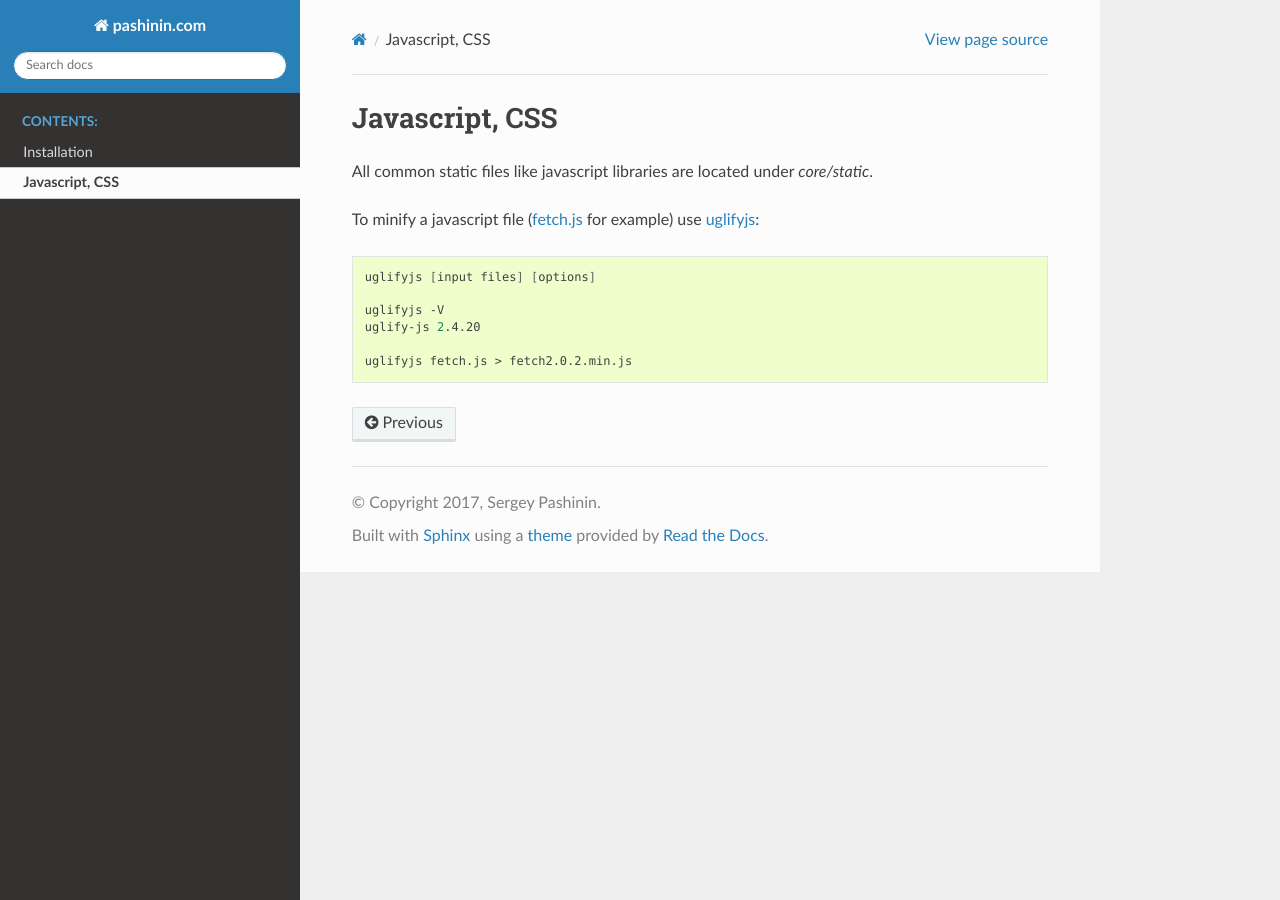
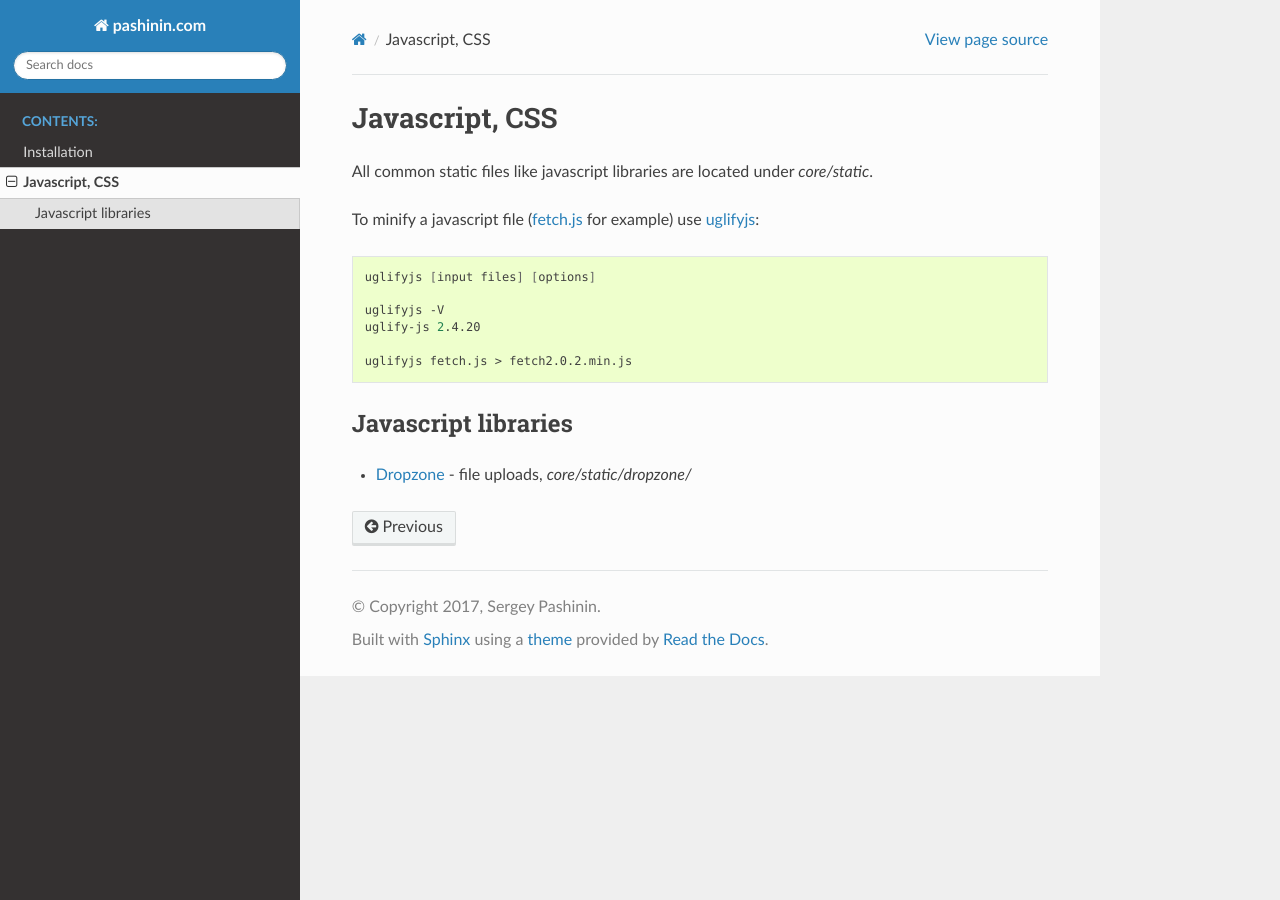
Before and after one commit to keyeMyria/api, a Sphinx documentation site: the page built from docs/static.rst, in a window 1280 px wide. Built offline with Sphinx 7.4.7 and the Read the Docs theme 2.0.0, drawn with Linux system fonts in a browser that asks for light colours.

Commit message:
js libs in docs

```diff
--- a/docs/static.rst
+++ b/docs/static.rst
@@ -16,5 +16,11 @@ To minify a javascript file (fetch.js_ for example) use uglifyjs_:
    uglifyjs fetch.js > fetch2.0.2.min.js
 
 
+Javascript libraries
+--------------------
+
+* Dropzone_ - file uploads, `core/static/dropzone/`
+
+.. _dropzone: https://github.com/enyo/dropzone
 .. _fetch.js: https://github.com/github/fetch
 .. _uglifyjs: https://github.com/mishoo/UglifyJS2
```
